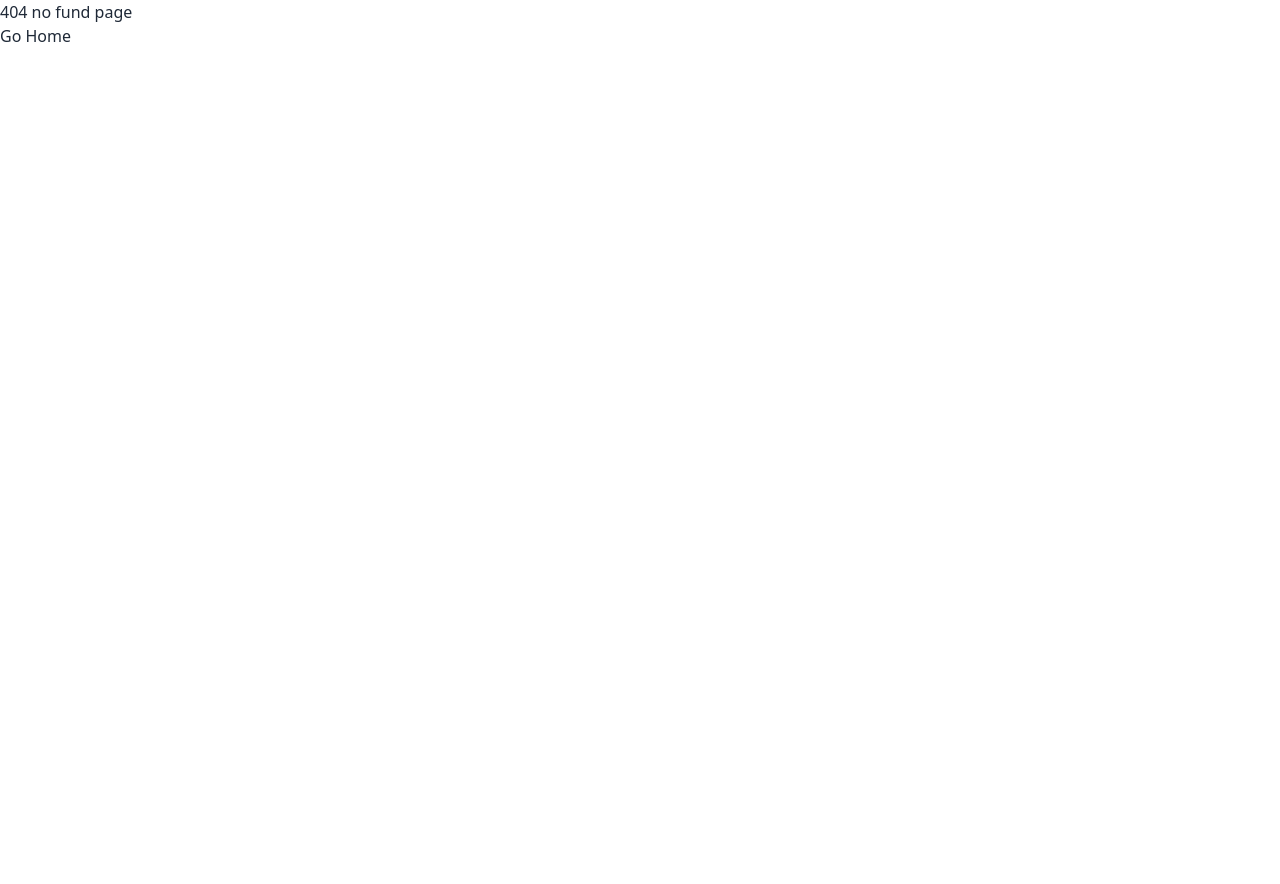
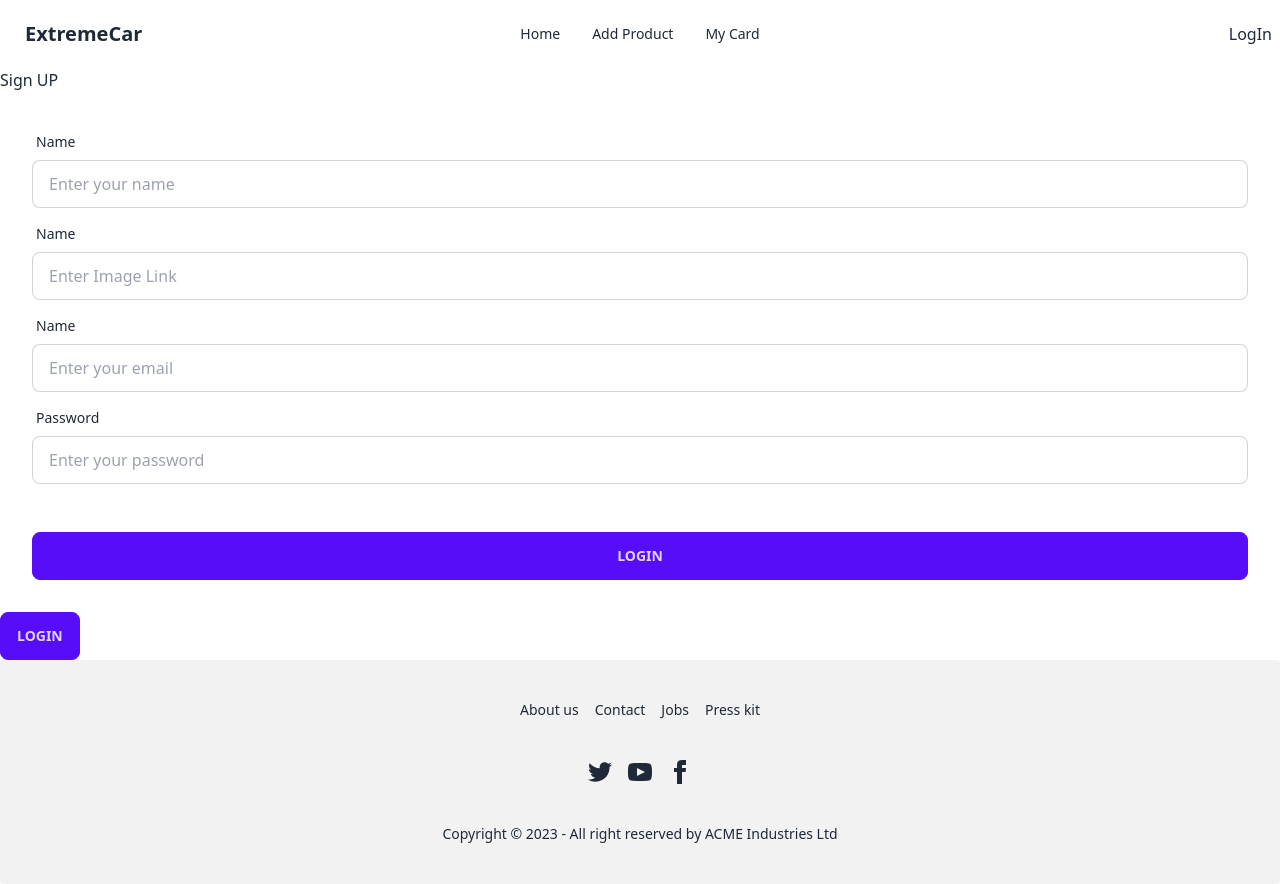
Before and after one commit to sajalbiswas1/brand-shop-clint-a10, a React (Vite) app: page /signUp in a window 1280 px wide. Before the commit this address had no page. Before the commit the page ends 800 px from the top, so only its background shows below. Built offline with nearby package versions, Linux system fonts and the light colour scheme.

Commit message:
login & signUp page create

```diff
--- /dev/null
+++ b/src/AuthProvider/AuthProvider.jsx
@@ -0,0 +1,11 @@
+
+
+const AuthProvider = () => {
+    return (
+        <div>
+
+        </div>
+    );
+};
+
+export default AuthProvider;
--- a/src/Layout/Layout.jsx
+++ b/src/Layout/Layout.jsx
@@ -4,6 +4,9 @@ import Root from "../component/Root/Root";
 import Home from "../component/Home/Home";
 import AddProduct from "../component/Page/AddProduct";
 import BrandDetails from "../component/Home/BrandDetails";
+import ProductsDetails from "../component/Page/ProductsDetails";
+import SignUp from "../component/Page/SignUp";
+import LogIn from "../component/Page/LogIn";
 
 
 
@@ -22,9 +25,22 @@ const router = createBrowserRouter([
             element:<AddProduct></AddProduct>
         },
         {
+            path:'/logIn',
+            element: <LogIn></LogIn>
+        },
+        {
+            path:'/signUp',
+            element:<SignUp></SignUp>
+        },
+        {
             path:'/brand/:brandDetails',
             element:<BrandDetails></BrandDetails>,
-            loader: ({params})=> fetch(`http://localhost:5000/products/${params.brandDetails}`)
+            loader: ({params})=> fetch(`http://localhost:5000/products/brand/${params.brandDetails}`)
+        },
+        {
+            path:'/brand/branDetails/productDetails/:id',
+            element:<ProductsDetails></ProductsDetails>,
+            loader:({params})=>fetch(`http://localhost:5000/products/${params.id}`)
         }
       ]
     },
--- a/src/component/Home/BrandDetails.jsx
+++ b/src/component/Home/BrandDetails.jsx
@@ -1,4 +1,4 @@
-import { useLoaderData } from "react-router-dom";
+import { Link, useLoaderData } from "react-router-dom";
 
 
 const BrandDetails = () => {
@@ -20,7 +20,7 @@ const BrandDetails = () => {
                     <p>{card.price}</p>
                     <p>{card.rating}</p>
                     <div className="flex justify-between">
-                        <button className="btn">Details</button>
+                        <Link to={`/brand/branDetails/productDetails/${card._id}`}><button className="btn">Details</button></Link>
                         <button className="btn">Update</button>
                     </div>
 
--- a/src/component/Navbar.jsx
+++ b/src/component/Navbar.jsx
@@ -1,4 +1,4 @@
-import { NavLink } from "react-router-dom";
+import { Link, NavLink } from "react-router-dom";
 
 
 const Navbar = () => {
@@ -25,7 +25,7 @@ const Navbar = () => {
                 </ul>
             </div>
             <div className="navbar-end">
-                <a className="btn">LogIn</a>
+                <Link to={'/logIn'}>LogIn</Link>
             </div>
         </div>
     );
--- /dev/null
+++ b/src/component/Page/LogIn.jsx
@@ -0,0 +1,34 @@
+import { Link } from "react-router-dom";
+
+
+const LogIn = () => {
+    return (
+
+        <div>
+            <form className="card-body">
+                <div className="form-control">
+                    <label className="label">
+                        <span className="label-text">Email</span>
+                    </label>
+                    <input type="email" placeholder="Enter your email" className="input input-bordered" required />
+                </div>
+                <div className="form-control">
+                    <label className="label">
+                        <span className="label-text">Password</span>
+                    </label>
+                    <input type="password" placeholder="Enter your password" className="input input-bordered" required />
+                    <label className="label">
+                        <a href="#" className="label-text-alt link link-hover">Forgot password?</a>
+                    </label>
+                </div>
+                <div className="form-control mt-6">
+                    <button className="btn btn-primary">Login</button>
+                </div>
+            </form>
+            <Link to={'/signUp'}><button className="btn btn-primary">SignUp</button></Link>
+
+        </div>
+    );
+};
+
+export default LogIn;
--- a/src/component/Page/ProductsDetails.jsx
+++ b/src/component/Page/ProductsDetails.jsx
@@ -1,9 +1,15 @@
+import { useLoaderData } from "react-router-dom";
 
 
 const ProductsDetails = () => {
+    const card = useLoaderData()
+    console.log(card)
     return (
         <div>
-            <h3>This is a Products Details</h3>
+            <h3>This is a Products Details </h3>
+            <p>{card.brand}:{card.name}</p>
+            <img src={card.image} alt="" />
+            <button className="btn btn-primary">Add to Card</button>
         </div>
     );
 };
--- /dev/null
+++ b/src/component/Page/SignUp.jsx
@@ -0,0 +1,45 @@
+import { Link } from "react-router-dom";
+
+
+const SignUp = () => {
+    return (
+        <div>
+            <h2>Sign UP</h2>
+            <form className="card-body">
+                <div className="form-control">
+                    <label className="label">
+                        <span className="label-text">Name</span>
+                    </label>
+                    <input type="text" name="name" placeholder="Enter your name" className="input input-bordered" required />
+                </div>
+                <div className="form-control">
+                    <label className="label">
+                        <span className="label-text">Name</span>
+                    </label>
+                    <input type="link" name="link" placeholder="Enter Image Link" className="input input-bordered" required />
+                </div>
+                <div className="form-control">
+                    <label className="label">
+                        <span className="label-text">Name</span>
+                    </label>
+                    <input type="email" name="email" placeholder="Enter your email" className="input input-bordered" required />
+                </div>
+                <div className="form-control">
+                    <label className="label">
+                        <span className="label-text">Password</span>
+                    </label>
+                    <input type="password" name="password" placeholder="Enter your password" className="input input-bordered" required />
+                    <label className="label">
+                    </label>
+                </div>
+                <div className="form-control mt-6">
+                    <button className="btn btn-primary">Login</button>
+                </div>
+            </form>
+            <Link to={'/logIn'}><button className="btn btn-primary">LogIn</button></Link>
+
+        </div>
+    );
+};
+
+export default SignUp;
```
